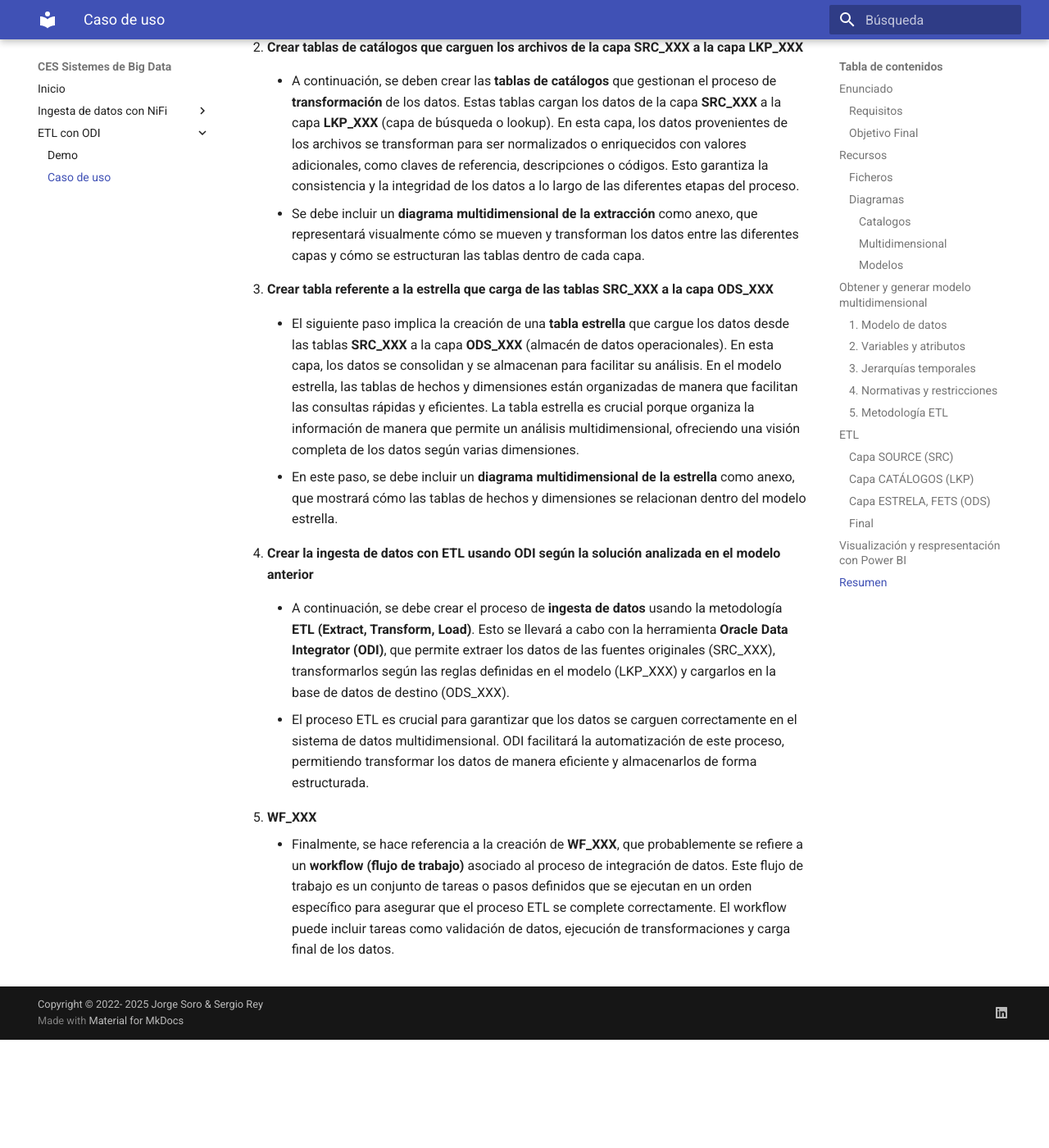
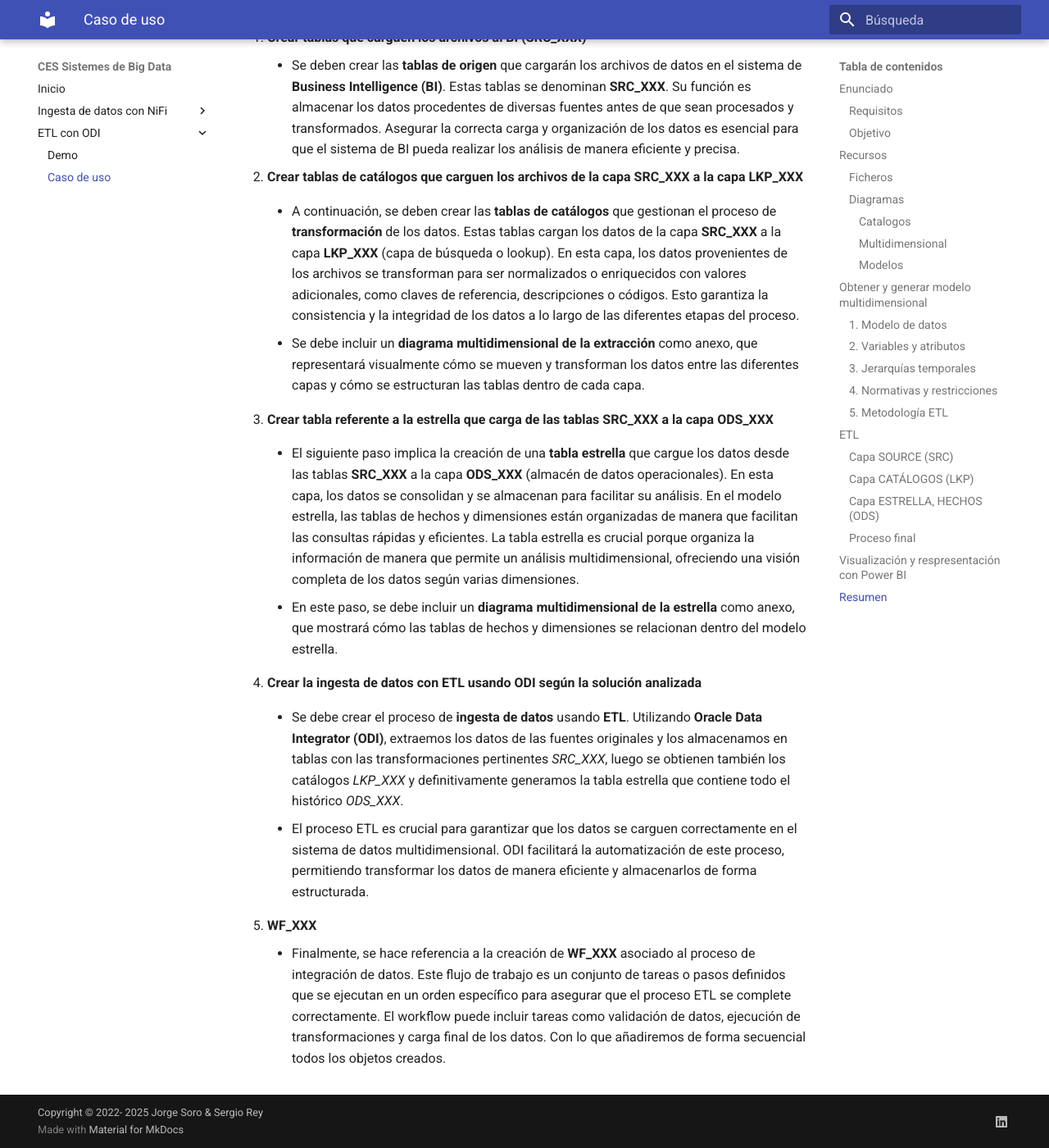
Before and after one commit to jorsodom/bigdata-sb, an MkDocs documentation site: the page built from docs/odi/odiCasoDeUso.md, in a window 1280 px wide and 1400 px high, scrolled down 9046 px. Shown: the whole window at 82% size. Built offline with MkDocs 1.6.1 and Material for MkDocs 9.7.7, drawn with Linux system fonts in a browser that asks for light colours; before the commit the page ends 10314 px from its top, so only the background shows below that; some of the changed text lies outside the part shown.

Commit message:
Update ODI Demo

```diff
--- a/docs/odi/odiCasoDeUso.md
+++ b/docs/odi/odiCasoDeUso.md
@@ -28,15 +28,22 @@
 Además de las dimensiones anteriores, es necesario generar un catálogo para analizar la cantidad de personas que estuvieron afectadas o no por la Covid-19 durante los períodos de estado de alarma. Este catálogo incluirá los siguientes estados:
 
       a. **Declaración del estado de alarma desde el 14 de marzo**: Representa el inicio del estado de alarma en España debido a la pandemia.
+
       b. **Prórroga del estado de alarma desde el 27 de marzo**: Refleja la extensión del estado de alarma inicial.
+
       c. **Prórroga del estado de alarma desde el 10 de abril**: Otra extensión del estado de alarma.
+
       d. **Prórroga del estado de alarma desde el 24 de abril**: Continuación del estado de alarma.
+
       e. **Prórroga del estado de alarma desde el 8 de mayo**: Nueva extensión del estado de alarma.
+
       f. **Prórroga del estado de alarma desde el 22 de mayo**: Continuación del periodo de alarma.
+
       g. **Prórroga del estado de alarma desde el 5 de junio**: Última prórroga del estado de alarma antes de su fin.
+
       h. **99 - Fuera del estado de alarma**: Indica los casos fuera de los períodos de estado de alarma.
 
-### **Objetivo Final**
+### Objetivo
 El objetivo final de este proceso es que respecto a la información recibida se pueda interpretar y analizar:
 
 - El **número de casos**, el **número de hospitalizaciones**, el **número de ingresos en UCI** y el **número de defunciones** de manera **diaria**.
@@ -138,7 +145,7 @@
 
 3. Generar paquete con la carga de todas las ETL para Catálogos LKP (LKP).
 
-### Capa ESTRELA, FETS (ODS)
+### Capa ESTRELLA, HECHOS (ODS)
 - Extraer de la tabla SRC COVID los datos históricos/transaccionales.
 - Extraer solo los códigos, no las descripciones.
 - Generar lookups en el mapeo de ODS.
@@ -154,7 +161,7 @@
 
 4.      Generar paquete con la carga del (ODS).
 
-### Final
+### Proceso final
 
 **Pasos a ODI**
 
@@ -201,10 +208,10 @@
 
       - En este paso, se debe incluir un **diagrama multidimensional de la estrella** como anexo, que mostrará cómo las tablas de hechos y dimensiones se relacionan dentro del modelo estrella.
 
-4. **Crear la ingesta de datos con ETL usando ODI según la solución analizada en el modelo anterior**
-      - A continuación, se debe crear el proceso de **ingesta de datos** usando la metodología **ETL (Extract, Transform, Load)**. Esto se llevará a cabo con la herramienta **Oracle Data Integrator (ODI)**, que permite extraer los datos de las fuentes originales (SRC_XXX), transformarlos según las reglas definidas en el modelo (LKP_XXX) y cargarlos en la base de datos de destino (ODS_XXX).
+4. **Crear la ingesta de datos con ETL usando ODI según la solución analizada**
+      - Se debe crear el proceso de **ingesta de datos** usando **ETL**. Utilizando **Oracle Data Integrator (ODI)**, extraemos los datos de las fuentes originales y los almacenamos en tablas con las transformaciones pertinentes *SRC_XXX*, luego se obtienen también los catálogos *LKP_XXX* y definitivamente generamos la tabla estrella que contiene todo el histórico *ODS_XXX*.
 
       - El proceso ETL es crucial para garantizar que los datos se carguen correctamente en el sistema de datos multidimensional. ODI facilitará la automatización de este proceso, permitiendo transformar los datos de manera eficiente y almacenarlos de forma estructurada.
 
 5. **WF_XXX**
-      - Finalmente, se hace referencia a la creación de **WF_XXX**, que probablemente se refiere a un **workflow (flujo de trabajo)** asociado al proceso de integración de datos. Este flujo de trabajo es un conjunto de tareas o pasos definidos que se ejecutan en un orden específico para asegurar que el proceso ETL se complete correctamente. El workflow puede incluir tareas como validación de datos, ejecución de transformaciones y carga final de los datos.
+      - Finalmente, se hace referencia a la creación de **WF_XXX** asociado al proceso de integración de datos. Este flujo de trabajo es un conjunto de tareas o pasos definidos que se ejecutan en un orden específico para asegurar que el proceso ETL se complete correctamente. El workflow puede incluir tareas como validación de datos, ejecución de transformaciones y carga final de los datos. Con lo que añadiremos de forma secuencial todos los objetos creados.
```
